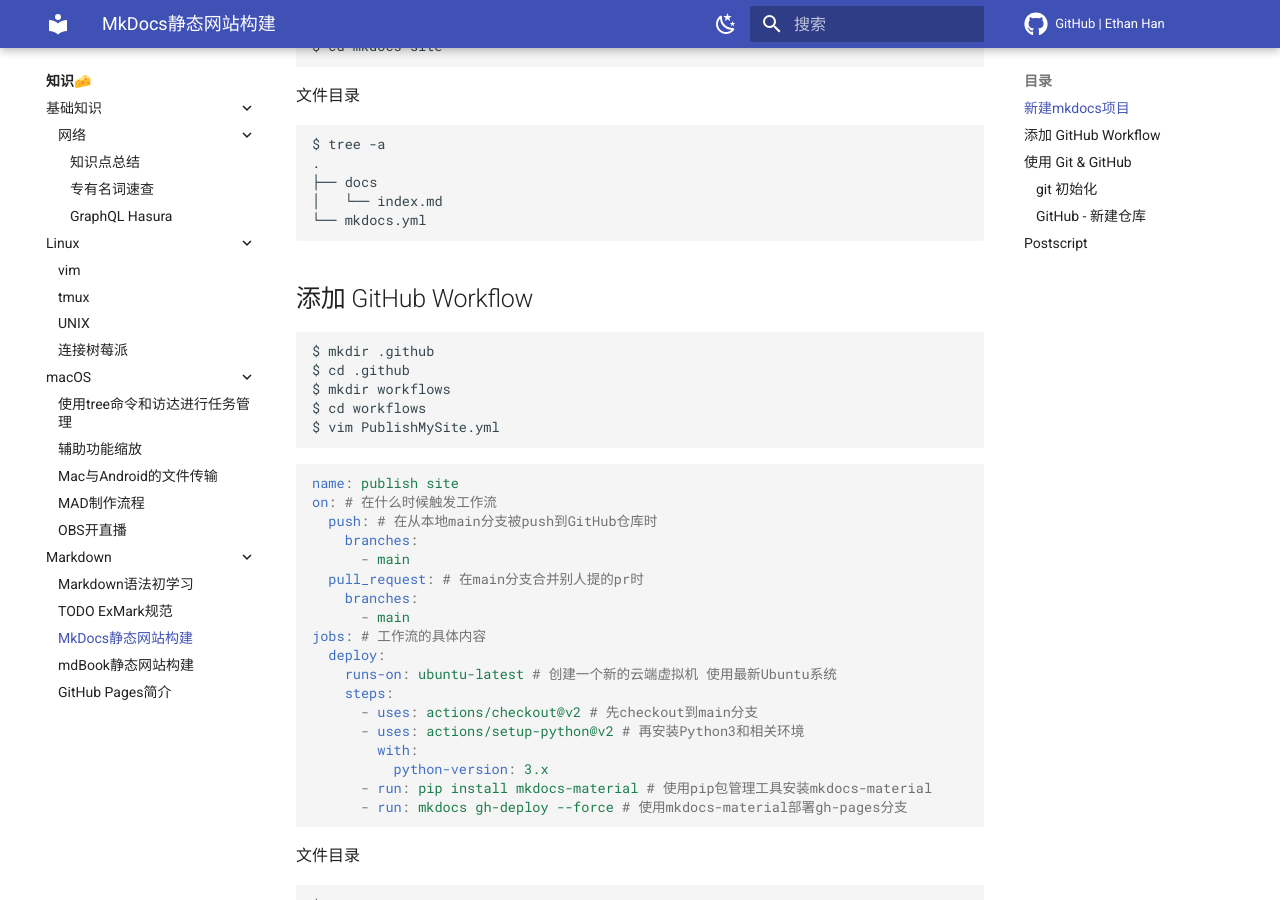
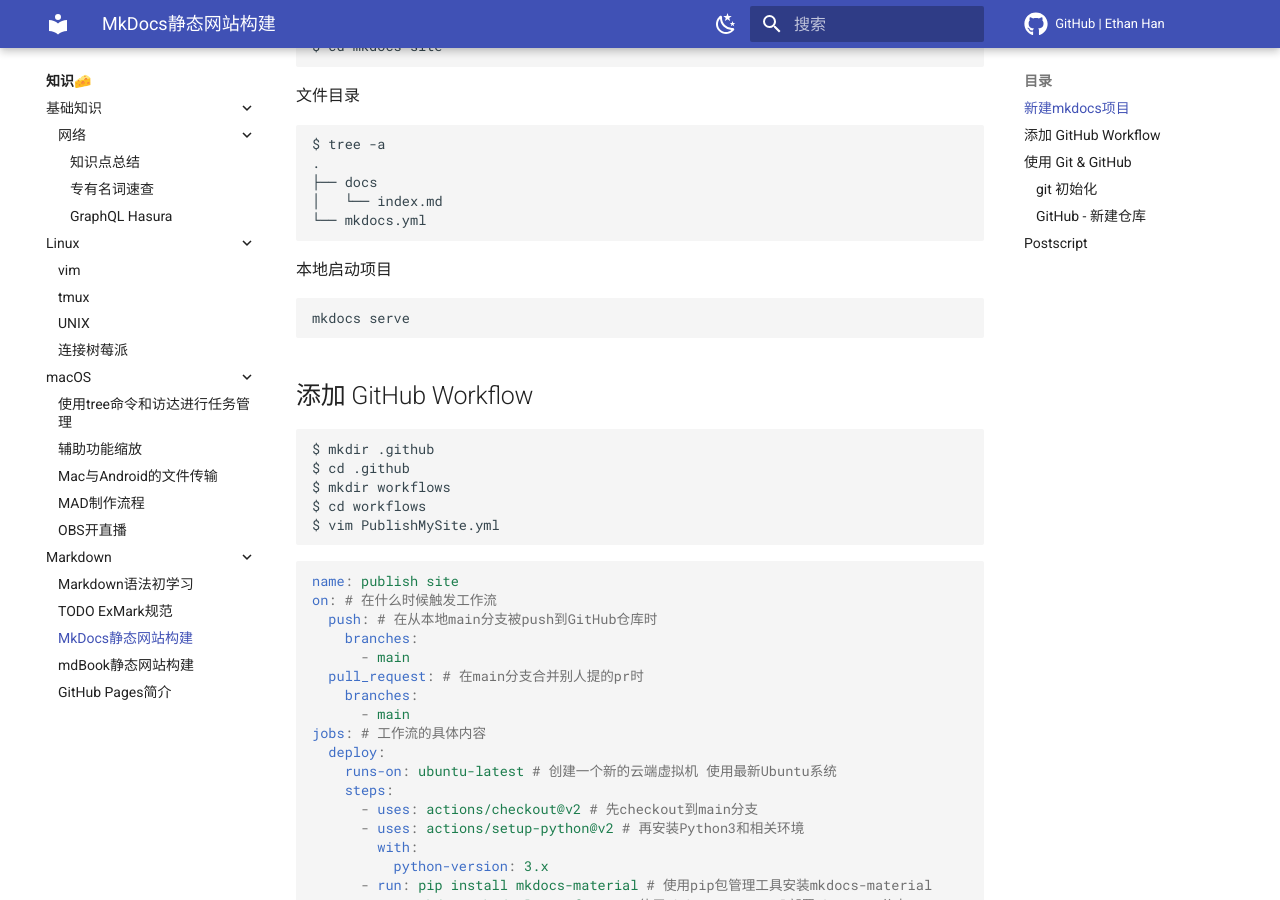
Before and after one commit to Webming19/Webming19.github.io, an MkDocs documentation site: the page built from docs/Learn/Markdown/mkdocs-site.md, in a window 1280 px wide and 900 px high, scrolled down 435 px. Built offline with MkDocs 1.6.1 and Material for MkDocs 9.7.7, drawn with Linux system fonts in a browser that asks for light colours.

Commit message:
update(mkdocs): 增加mkdocs启动命令

````diff
--- a/docs/Learn/Markdown/mkdocs-site.md
+++ b/docs/Learn/Markdown/mkdocs-site.md
@@ -12,6 +12,7 @@
 INFO     -  Writing initial docs: mkdocs-site/docs/index.md
 $ cd mkdocs-site
 ```
+
 文件目录
 ```
 $ tree -a
@@ -19,6 +20,12 @@
 ├── docs
 │   └── index.md
 └── mkdocs.yml
+```
+
+本地启动项目
+
+```shell
+mkdocs serve
 ```
 
 ## 添加 GitHub Workflow
````
